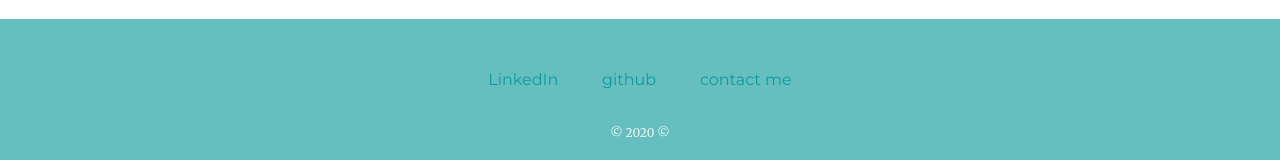
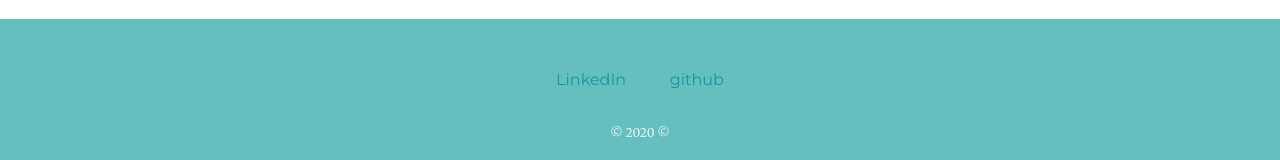
Before and after one commit to Haiweizhen/cv_old, a plain HTML site: page index.html in a window 1280 px wide. Shown: the part 2909-3069 px from the top of the page. Drawn offline with Linux system fonts and the light colour scheme.

Commit message:
update index.html

```diff
--- a/index.html
+++ b/index.html
@@ -58,8 +58,7 @@
 
   <div class="bottom-container">
     <a class="footer-link" href="https://www.linkedin.com/in/haiwei-zhen-403bb1155/">LinkedIn</a>
-    <a class="footer-link" href="https://www.linkedin.com/in/haiwei-zhen-403bb1155/">github</a>
-    <a class="footer-link" href="mailto:haiwei@hhaiwei@berkeley.edu">contact me</a>
+    <a class="footer-link" href="https://github.com/Haiweizhen/cv">github</a>
     <p class="copyright">© 2020 ©</p>
   </div>
 </body>
```
